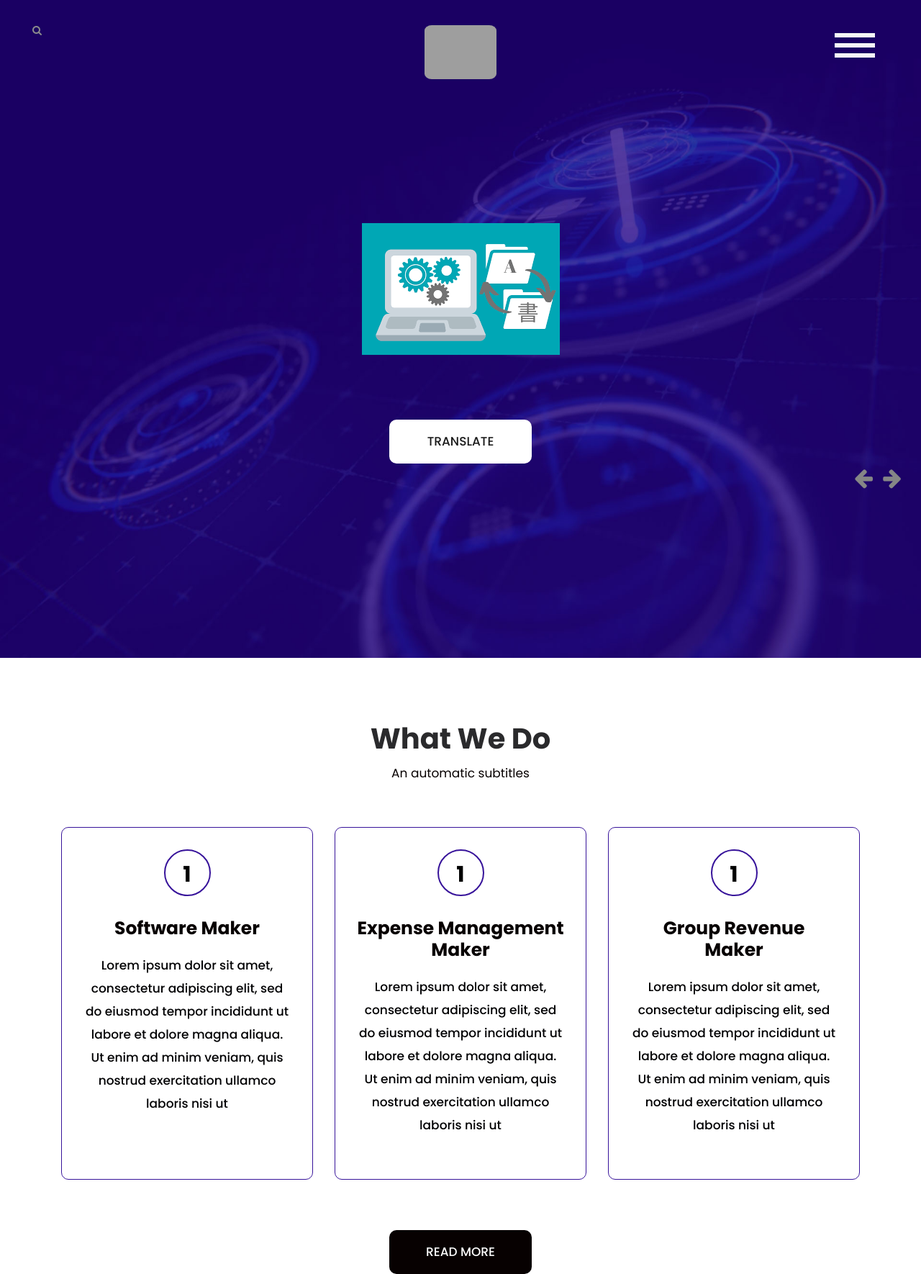
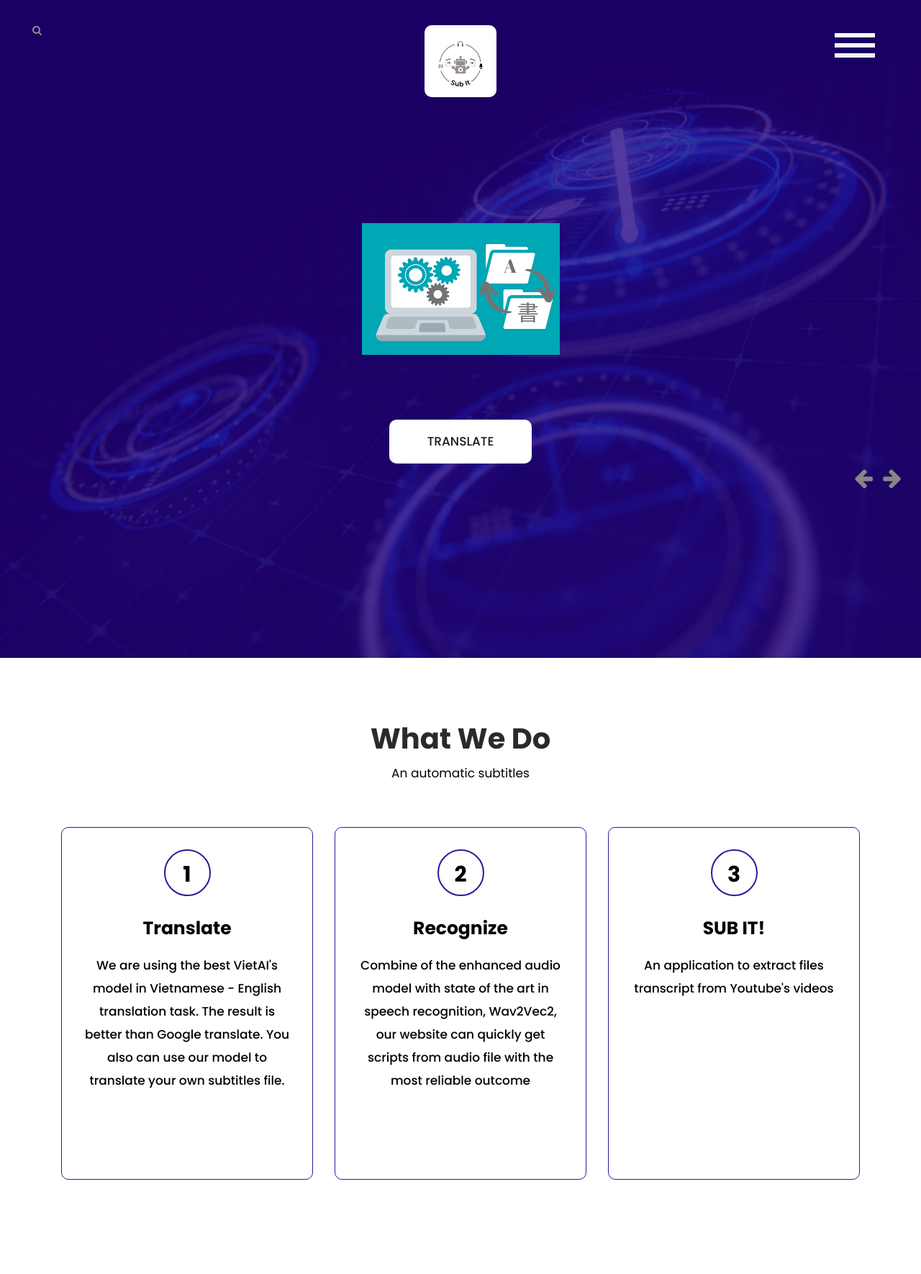
Before and after one commit to PhucLee2605/N2Vi-Subtitle-generation-system, a Flask app: page / in a window 1280 px wide. Shown: the whole page at 72% size. After the commit the page ends 1639 px from the top, so only its background shows below. Run offline with Flask 2, Linux system fonts and the light colour scheme; parts of the project's set-up code (start-up, migrations or seed data) failed here and were passed over; some libraries are stand-ins or nearby versions; grey boxes are pictures that could not be loaded.

Commit message:
fix templates, add notes and images

```diff
--- a/app.py
+++ b/app.py
@@ -4,4 +4,4 @@
 
 app = create_app()
 
-app.run(debug=False, host='0.0.0.0', port=5001)
+app.run(debug=True, host='0.0.0.0', port=5001)
--- a/src/templates/home.html
+++ b/src/templates/home.html
@@ -64,32 +64,26 @@
             <div class="col-md-4">
                 <div id="hover_color_translate" class="we_box">
                     <span>1</span>
-                    <h3>Software Maker</h3>
-                    <p>Lorem ipsum dolor sit amet, consectetur adipiscing elit, sed do eiusmod tempor incididunt ut
-                        labore et dolore magna aliqua. Ut enim ad minim veniam, quis nostrud exercitation ullamco
-                        laboris nisi ut </p>
+                    <h3>Translate</h3>
+                    <p>We are using the best VietAI's model in Vietnamese - English translation task. The result is better
+                        than Google translate. You also can use our model to translate your own subtitles file.
+                        </p>
                 </div>
             </div>
             <div class="col-md-4">
                 <div id="hover_color_recognize" class="we_box">
-                    <span>1</span>
-                    <h3>Expense Management Maker</h3>
-                    <p>Lorem ipsum dolor sit amet, consectetur adipiscing elit, sed do eiusmod tempor incididunt ut
-                        labore et dolore magna aliqua. Ut enim ad minim veniam, quis nostrud exercitation ullamco
-                        laboris nisi ut </p>
+                    <span>2</span>
+                    <h3>Recognize</h3>
+                    <p>Combine of the enhanced audio model with state of the art in speech recognition, Wav2Vec2,
+                        our website can quickly get scripts from audio file with the most reliable outcome</p>
                 </div>
             </div>
             <div class="col-md-4">
                 <div id="hover_color_extension" class="we_box">
-                    <span>1</span>
-                    <h3>Group Revenue <br> Maker</h3>
-                    <p>Lorem ipsum dolor sit amet, consectetur adipiscing elit, sed do eiusmod tempor incididunt ut
-                        labore et dolore magna aliqua. Ut enim ad minim veniam, quis nostrud exercitation ullamco
-                        laboris nisi ut </p>
+                    <span>3</span>
+                    <h3>SUB IT!</h3>
+                    <p>An application to extract files transcript from Youtube's videos</p>
                 </div>
-            </div>
-            <div class="col-md-12">
-                <a class="read_more" href="#">Read More</a>
             </div>
         </div>
     </div>
--- a/src/templates/index.html
+++ b/src/templates/index.html
@@ -47,8 +47,7 @@
         <a href="/">Home</a>
         <a href="/recognize">Recognition</a>
         <a href="/translate">Translation</a>
-        <a href="/extensions">Chrome Extension</a>
-        <a href="/about">About Us</a>
+        <a href="/tubescribe">SUB IT!</a>
     </div>
     <!-- header -->
     <header>
--- a/src/templates/tubescribe.html
+++ b/src/templates/tubescribe.html
@@ -16,7 +16,7 @@
             <div id="loading">
                 <img class="center" id="loading-image" src="{{ url_for('static', filename='loading.gif') }}">
             </div>
-            <a style="width: 100%;display: block; margin-left: auto; margin-right: auto;" id="srtpath">Download SRT</a>
+            <a style="width: 100%;display: block; margin-left: auto; margin-right: auto; margin-top: 10px;" id="srtpath">Download SRT</a>
         </form>
     </div>
 </section>
```
Also changed, not shown: src/static/images/our_logo.png (added), src/static/loading.gif (added).
